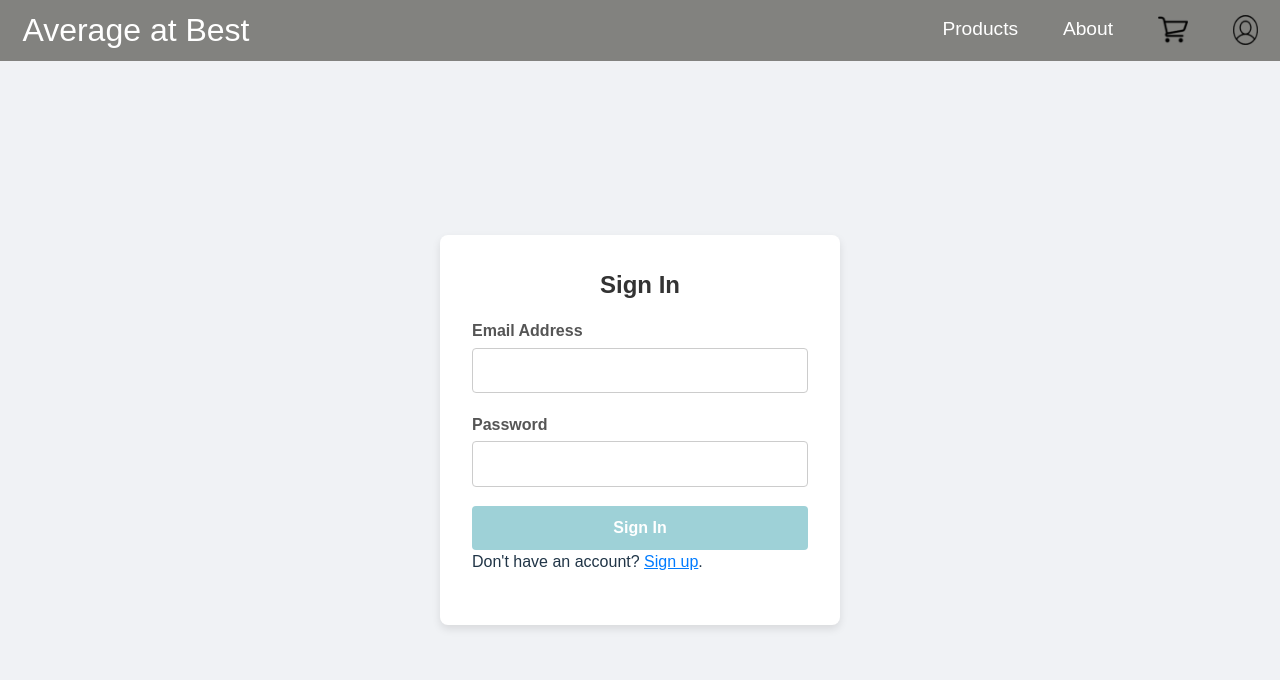
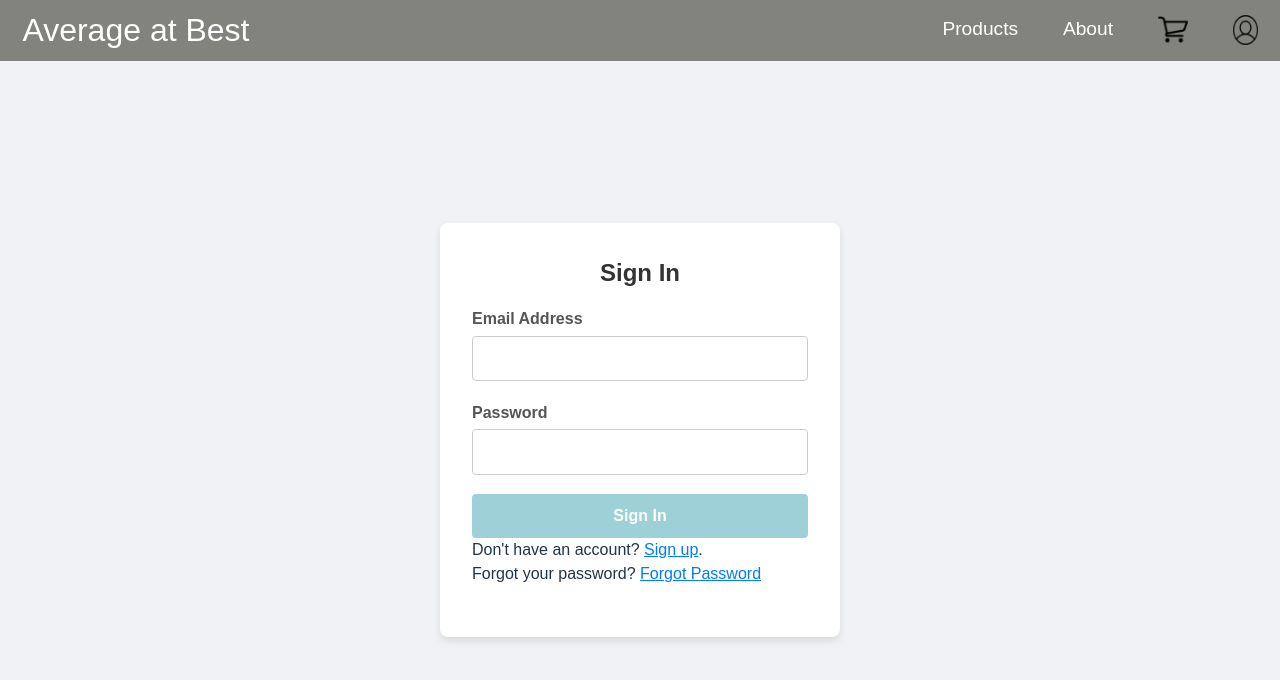
Before and after one commit to noahf909/GITMERN, a React (Vite) app in the folder AAB/: page /SignIn in a window 1280 px wide. Shown: the top 680 px of the page. Built offline with nearby package versions, Linux system fonts and the light colour scheme.

Commit message:
adding UI for forgot-password
setting up files for eventual setup of UI for forgot-password

```diff
--- a/AAB/src/pages/SignIn.tsx
+++ b/AAB/src/pages/SignIn.tsx
@@ -82,6 +82,10 @@ const SignIn: React.FC = () => {
                             Don't have an account?{' '}
                             <a href="/Register" className="signup-link">Sign up</a>.
                         </p>
+                        <p>
+                            Forgot your password?{' '}
+                            <a href="/forgotPassword" className="signup-link">Forgot Password</a>
+                        </p>
                     </div>
                 </form>
             </div>
```
Also changed, not shown: AAB/src/pages/customerDashboard.css (added), AAB/src/pages/customerDashboard.tsx (added), AAB/src/pages/forgotPassword.css (added), AAB/src/pages/forgotPassword.tsx (added).
